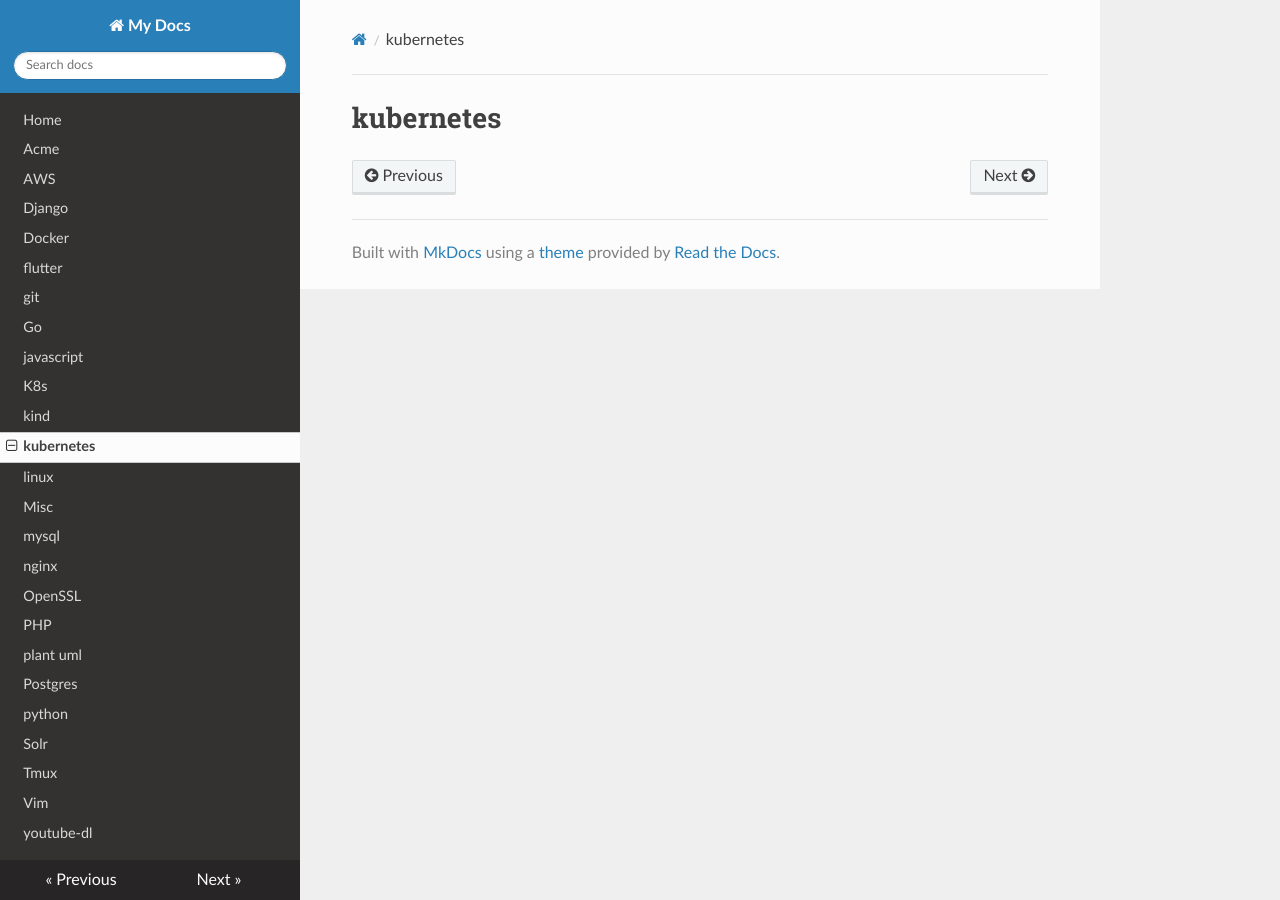
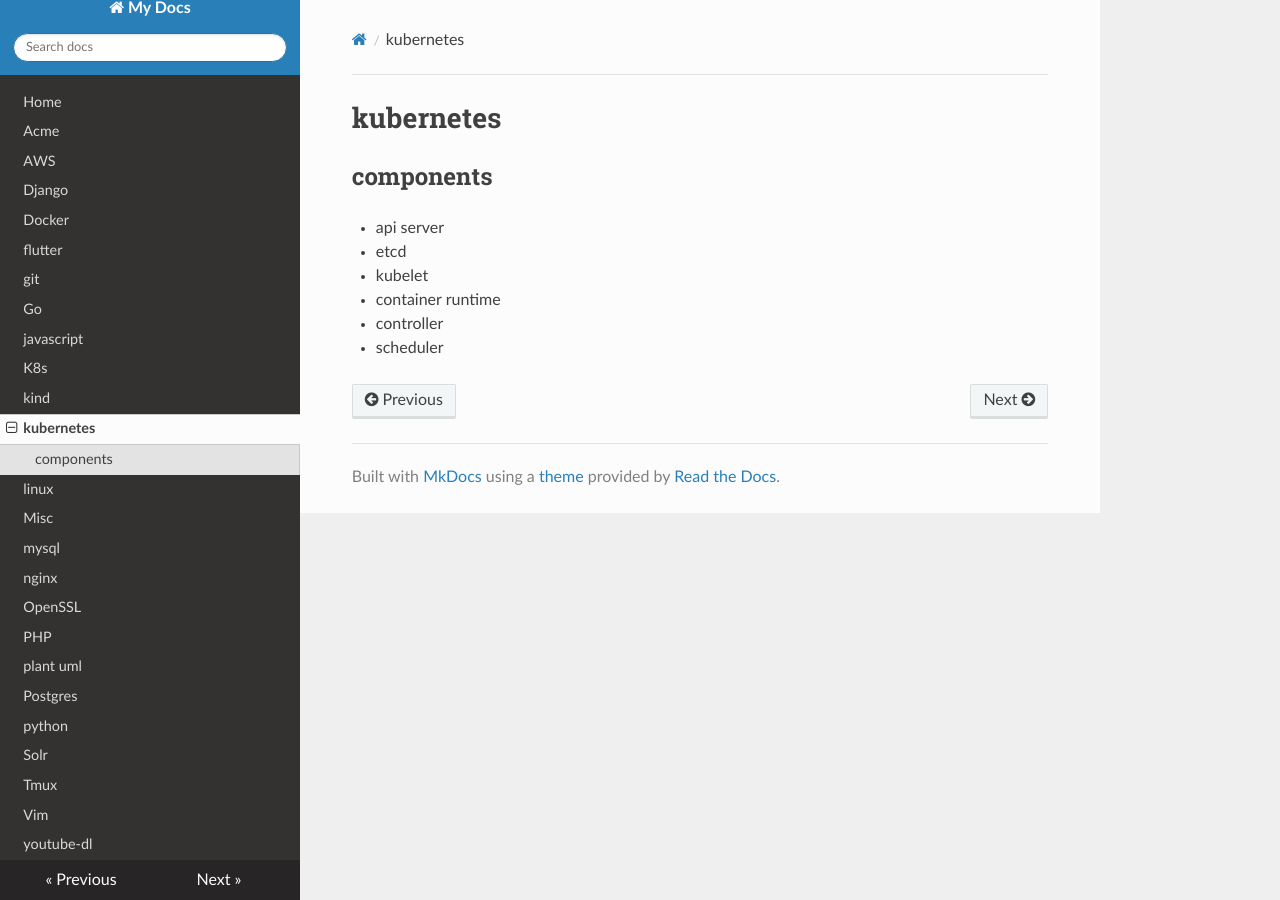
Before and after one commit to filipelucas42/notes, an MkDocs documentation site: the page built from docs/kubernetes.md, in a window 1280 px wide. Built offline with MkDocs 1.6.1, drawn with Linux system fonts in a browser that asks for light colours; nearby versions of some CDN libraries.

Commit message:
Update kubernetes.md

```diff
--- a/docs/kubernetes.md
+++ b/docs/kubernetes.md
@@ -1 +1,9 @@
 # kubernetes
+
+## components
+* api server
+* etcd
+* kubelet
+* container runtime
+* controller
+* scheduler
```
